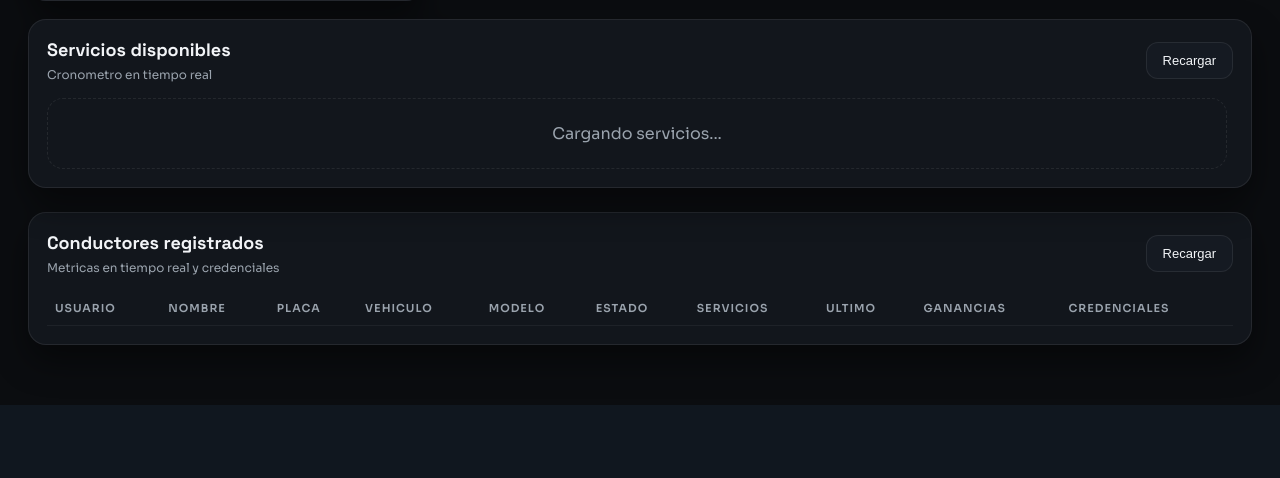
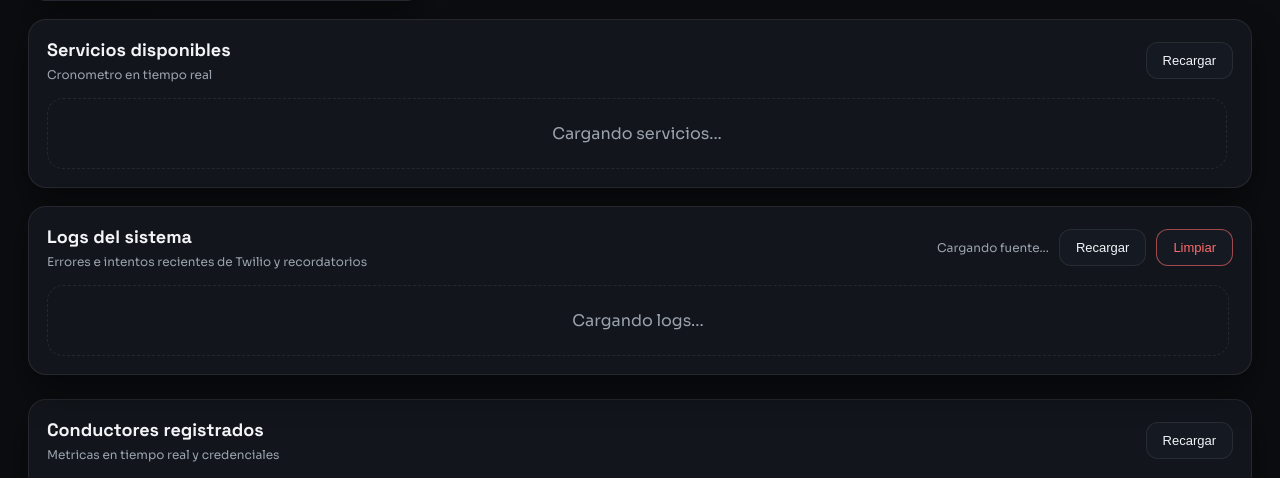
Before and after one commit to streamlinxcompany-creator/APP_Trasnporte_Ejecutivo, a Flask app: template Penesaurio/templates/admin.html in a window 1280 px wide. Shown: the part 820-1298 px from the top of the page. Before the commit the page ends 1225 px from the top, so only its background shows below. Run offline with Flask 3, Linux system fonts and the light colour scheme; the template is opened without the code that fills it, so the values that code supplies are empty.

Commit message:
Add files via upload

```diff
--- a/Penesaurio/templates/admin.html
+++ b/Penesaurio/templates/admin.html
@@ -238,6 +238,10 @@
         grid-column: span 12;
       }
 
+      .logs-panel {
+        grid-column: span 12;
+      }
+
       .toggle-row {
         display: flex;
         align-items: center;
@@ -433,6 +437,99 @@
         text-align: center;
         color: var(--muted);
         grid-column: 1 / -1;
+      }
+
+      .logs-toolbar {
+        display: flex;
+        align-items: center;
+        gap: 10px;
+        flex-wrap: wrap;
+      }
+
+      .logs-source {
+        font-size: 12px;
+        color: var(--muted);
+      }
+
+      .logs-list {
+        display: flex;
+        flex-direction: column;
+        gap: 10px;
+        max-height: 360px;
+        overflow: auto;
+        padding-right: 4px;
+      }
+
+      .log-item {
+        border: 1px solid var(--stroke);
+        border-radius: 14px;
+        padding: 12px 14px;
+        background: rgba(10, 13, 18, 0.8);
+      }
+
+      .log-item.error {
+        border-color: rgba(255, 107, 107, 0.35);
+      }
+
+      .log-item.warn {
+        border-color: rgba(242, 193, 78, 0.35);
+      }
+
+      .log-top {
+        display: flex;
+        align-items: center;
+        justify-content: space-between;
+        gap: 12px;
+        margin-bottom: 8px;
+      }
+
+      .log-badges {
+        display: flex;
+        align-items: center;
+        gap: 8px;
+        flex-wrap: wrap;
+      }
+
+      .log-badge {
+        padding: 4px 8px;
+        border-radius: 999px;
+        font-size: 10px;
+        text-transform: uppercase;
+        letter-spacing: 1px;
+        border: 1px solid var(--stroke);
+        color: var(--muted);
+      }
+
+      .log-badge.error {
+        color: var(--danger);
+        border-color: rgba(255, 107, 107, 0.4);
+      }
+
+      .log-badge.warn {
+        color: var(--accent);
+        border-color: rgba(242, 193, 78, 0.4);
+      }
+
+      .log-badge.info {
+        color: var(--info);
+        border-color: rgba(85, 169, 255, 0.4);
+      }
+
+      .log-time {
+        font-size: 11px;
+        color: var(--muted);
+      }
+
+      .log-message {
+        font-size: 13px;
+        margin-bottom: 6px;
+      }
+
+      .log-details {
+        font-size: 12px;
+        color: var(--muted);
+        white-space: pre-wrap;
+        word-break: break-word;
       }
 
       .table-panel {
@@ -760,6 +857,23 @@
             <div class="empty-state">Cargando servicios...</div>
           </div>
         </div>
+
+        <div class="panel logs-panel">
+          <div class="panel-header">
+            <div>
+              <h3 class="panel-title">Logs del sistema</h3>
+              <p class="panel-sub">Errores e intentos recientes de Twilio y recordatorios</p>
+            </div>
+            <div class="logs-toolbar">
+              <span class="logs-source" id="logsSource">Cargando fuente...</span>
+              <button class="button" id="refreshLogsBtn">Recargar</button>
+              <button class="button danger" id="clearLogsBtn">Limpiar</button>
+            </div>
+          </div>
+          <div class="logs-list" id="logsList">
+            <div class="empty-state">Cargando logs...</div>
+          </div>
+        </div>
       </section>
 
       <section class="table-panel">
@@ -832,12 +946,16 @@
       const driversTableBody = document.getElementById("driversTableBody");
       const refreshServicesBtn = document.getElementById("refreshServicesBtn");
       const refreshDriversBtn = document.getElementById("refreshDriversBtn");
+      const refreshLogsBtn = document.getElementById("refreshLogsBtn");
+      const clearLogsBtn = document.getElementById("clearLogsBtn");
       const qtyInput = document.getElementById("qtyInput");
       const keypad = document.getElementById("keypad");
       const toast = document.getElementById("toast");
       const coordsInput = document.getElementById("coordsInput");
       const sendCoordsBtn = document.getElementById("sendCoordsBtn");
       const fillCoordsBtn = document.getElementById("fillCoordsBtn");
+      const logsList = document.getElementById("logsList");
+      const logsSource = document.getElementById("logsSource");
 
       const credModal = document.getElementById("credModal");
       const credUser = document.getElementById("credUser");
@@ -983,6 +1101,49 @@
         });
       }
 
+      async function loadLogs() {
+        const data = await fetchJson("/admin/api/logs?limit=80");
+        if (!data.ok) return;
+        const logs = data.logs || [];
+        logsSource.textContent = data.twilio_source || "-";
+        logsList.innerHTML = "";
+
+        if (!logs.length) {
+          logsList.innerHTML = '<div class="empty-state">No hay logs recientes.</div>';
+          return;
+        }
+
+        logs.forEach(log => {
+          const item = document.createElement("div");
+          item.className = `log-item ${log.level || "info"}`;
+          item.innerHTML = `
+            <div class="log-top">
+              <div class="log-badges">
+                <span class="log-badge ${log.level || "info"}">${log.level || "info"}</span>
+                <span class="log-badge">${log.category || "general"}</span>
+              </div>
+              <div class="log-time">${log.timestamp || "-"}</div>
+            </div>
+            <div class="log-message">${log.message || "-"}</div>
+            <div class="log-details">${log.details || ""}</div>
+          `;
+          logsList.appendChild(item);
+        });
+      }
+
+      async function clearLogs() {
+        const data = await fetchJson("/admin/api/logs/clear", {
+          method: "POST",
+          body: "{}"
+        });
+        if (data.ok) {
+          showToast("Logs limpiados");
+          loadLogs();
+        } else {
+          showToast(data.error || "No se pudieron limpiar");
+        }
+      }
+
       async function toggleTwilio() {
         const data = await fetchJson("/admin/api/twilio/toggle", { method: "POST", body: "{}" });
         if (data.ok) {
@@ -1076,12 +1237,15 @@
         loadOverview();
         loadServices();
         loadDrivers();
+        loadLogs();
       }
 
       function setupEvents() {
         twilioToggleBtn.addEventListener("click", toggleTwilio);
         refreshServicesBtn.addEventListener("click", loadServices);
         refreshDriversBtn.addEventListener("click", loadDrivers);
+        refreshLogsBtn.addEventListener("click", loadLogs);
+        clearLogsBtn.addEventListener("click", clearLogs);
 
         sendCoordsBtn?.addEventListener("click", async () => {
           const coords = coordsInput?.value || "";
```
Also changed, not shown: Penesaurio/servicios.db.
